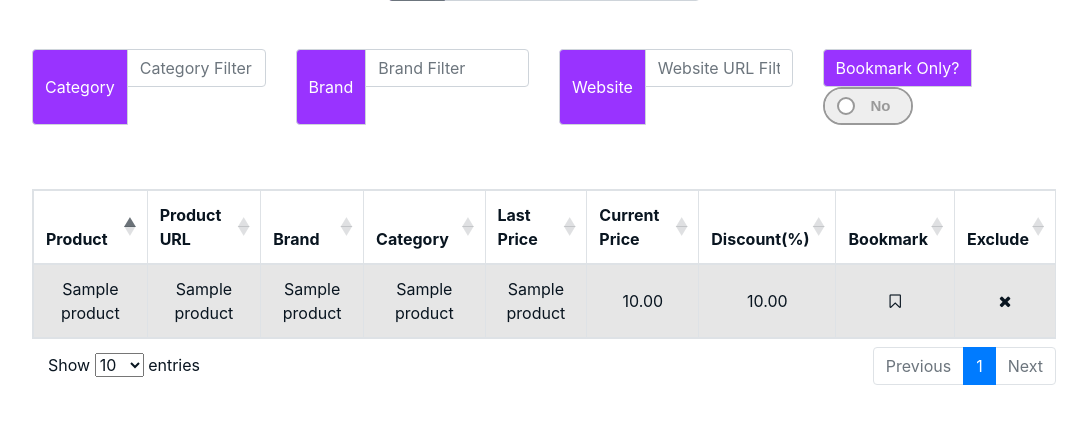
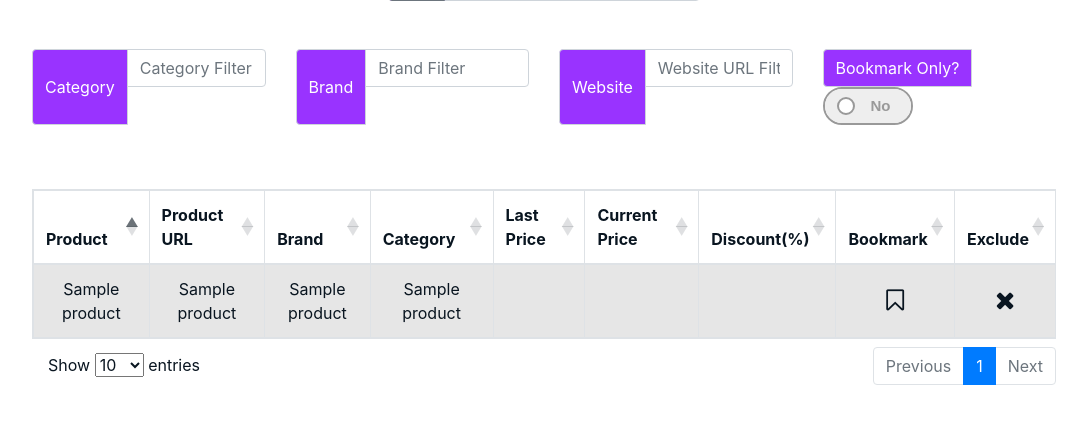
Before and after one commit to jis0324/Food_Data_Mining, a Flask app: template Flask interface/project/templates/index.html in a window 1280 px wide. Shown: the part 229-653 px from the top of the page, without its empty margins (96-1183 px from the left). Run offline with Flask 2, Linux system fonts and the light colour scheme; the template is opened without the code that fills it: most values are stand-ins (such as "Sample title", 1, 10 or a date in 2020); parts of the project's set-up code (start-up, migrations or seed data) failed here and were passed over; some libraries are stand-ins or nearby versions.

Commit message:
updated by jis0324

```diff
--- a/Flask interface/project/app.py
+++ b/Flask interface/project/app.py
@@ -4,7 +4,7 @@
 from configparser import ConfigParser
 import os
 import traceback
-import time
+import json
 
 app = Flask(__name__)
 cursor = None
@@ -27,8 +27,12 @@
   try:
     sql_update_query = """Update catalogues set bookmark = %s where uid = %s"""
     cursor.execute(sql_update_query, (True, request.json['uid']))
-
-    return 'True'
+    cursor.execute("SELECT * FROM catalogues WHERE uid = %s", (request.json['uid'],))
+    row = cursor.fetchone()
+    row = list(row)
+    row[21] = str(row[21])
+    row[20] = str(row[20])
+    return json.dumps(row)
   except:
     print(traceback.print_exc())
     return 'False'
@@ -38,7 +42,12 @@
   try:
     sql_update_query = """Update catalogues set bookmark = %s where uid = %s"""
     cursor.execute(sql_update_query, (False, request.json['uid']))
-
+    cursor.execute("SELECT * FROM catalogues WHERE uid = %s", (request.json['uid'],))
+    row = cursor.fetchone()
+    row = list(row)
+    row[21] = str(row[21])
+    row[20] = str(row[20])
+    return json.dumps(row)
     return 'True'
   except:
     print(traceback.print_exc())
--- a/Flask interface/project/static/css/main.css
+++ b/Flask interface/project/static/css/main.css
@@ -6,6 +6,14 @@
 body {
     position: relative;
     display: block;
+}
+
+#products_table i {
+    font-size: 25px;
+}
+
+#products_table i:hover {
+    color: red;
 }
 
 .main-container {
--- a/Flask interface/project/static/js/main.js
+++ b/Flask interface/project/static/js/main.js
@@ -75,7 +75,7 @@
     // click bookmark
     $("#products_table").on("click", ".tr-row td .bookmark-icon", function () {
         let bookmark_icon = $(this);
-        let product_uid = bookmark_icon.parent().parent().data('id');
+        let product_uid = bookmark_icon.parent().parent().attr('id');
 
         if (bookmark_icon.hasClass("fa-bookmark-o")) {
             $.ajax({
@@ -84,12 +84,54 @@
                 data: JSON.stringify({'uid' : product_uid}),
                 contentType: 'application/json;charset=UTF-8',
             }).done(function (response) {
-                bookmark_icon.removeClass("fa-bookmark-o");
-                bookmark_icon.addClass("fa-bookmark");
-                bookmark_icon.addClass("pink-color");
-                bookmark_icon.find('span').html('bookmarked');
-                table.draw();
+                if (response == 'False') {
+                    alert("Raised Some Error!, Please try again.")
+                } else {
+                    response = JSON.parse(response);
 
+                    let first_td = "<td>"+response[4]+"</td>";
+                    let second_td = "<td>"+response[3]+"</td>";
+                    let third_td = "<td>"+response[7]+"</td>";
+                    let fourth_td = "<td>"+response[6]+"</td>";
+
+                    let fifth_td = "";
+                    if (response[16]) {
+                        fifth_td = "<td>"+response[16]+"</td>"
+                    } else {
+                        fifth_td = "<td></td>"
+                    }
+
+                    let sixth_td = "";
+                    if (response[17]) {
+                        sixth_td = "<td>"+response[17]+"</td>"
+                    } else {
+                        sixth_td = "<td></td>"
+                    }
+
+                    let seventh_td = "";
+                    if (response[18]) {
+                        seventh_td = "<td>"+response[18]+"</td>"
+                    } else {
+                        seventh_td = "<td></td>"
+                    }
+
+                    let eighth_td = ''
+                    if (response[14]) {
+                        eighth_td = "<td><i class='bookmark-icon fa fa-bookmark pink-color cursor-pointer' aria-hidden='true'><span class='d-none'>bookmarked</span></i></td>";
+                    } else {
+                        eighth_td = "<td><i class='bookmark-icon fa fa-bookmark-o cursor-pointer' aria-hidden='true'><span class='d-none'></span></i></td>";
+                    }
+
+                    let ninth_td = ''
+                    if (response[15]) {
+                        ninth_td = "<td><i class='exclude-icon fa fa-times text-danger' aria-hidden='true'><span class=d-none>exclude</span></i></td>";
+                    } else {
+                        ninth_td = "<td><i class='exclude-icon fa fa-times' aria-hidden='true'><span class='d-none'></span></i></td>";
+                    }
+
+                    let tr_row = [first_td, second_td, third_td, fourth_td, fifth_td, sixth_td, seventh_td, eighth_td, ninth_td]
+                    table.row("#" + product_uid).data(tr_row).invalidate().draw()
+                }
             });
         } else {
             $.ajax({
@@ -98,11 +140,54 @@
                 data: JSON.stringify({'uid' : product_uid}),
                 contentType: 'application/json;charset=UTF-8',
             }).done(function (response) {
-                bookmark_icon.addClass("fa-bookmark-o");
-                bookmark_icon.removeClass("fa-bookmark");
-                bookmark_icon.removeClass("pink-color");
-                bookmark_icon.find('span').html('');
-                table.draw();
+                if (response == 'False') {
+                    alert("Raised Some Error!, Please try again.")
+                } else {
+                    response = JSON.parse(response);
+
+                    let first_td = "<td>"+response[4]+"</td>";
+                    let second_td = "<td>"+response[3]+"</td>";
+                    let third_td = "<td>"+response[7]+"</td>";
+                    let fourth_td = "<td>"+response[6]+"</td>";
+
+                    let fifth_td = "";
+                    if (response[16]) {
+                        fifth_td = "<td>"+response[16]+"</td>"
+                    } else {
+                        fifth_td = "<td></td>"
+                    }
+
+                    let sixth_td = "";
+                    if (response[17]) {
+                        sixth_td = "<td>"+response[17]+"</td>"
+                    } else {
+                        sixth_td = "<td></td>"
+                    }
+
+                    let seventh_td = "";
+                    if (response[18]) {
+                        seventh_td = "<td>"+response[18]+"</td>"
+                    } else {
+                        seventh_td = "<td></td>"
+                    }
+
+                    let eighth_td = ''
+                    if (response[14]) {
+                        eighth_td = "<td><i class='bookmark-icon fa fa-bookmark pink-color cursor-pointer' aria-hidden='true'><span class='d-none'></span></i></td>";
+                    } else {
+                        eighth_td = "<td><i class='bookmark-icon fa fa-bookmark-o cursor-pointer' aria-hidden='true'><span class='d-none'></span></i></td>";
+                    }
+
+                    let ninth_td = ''
+                    if (response[15]) {
+                        ninth_td = "<td><i class='exclude-icon fa fa-times text-danger' aria-hidden='true'><span class=d-none>exclude</span></i></td>";
+                    } else {
+                        ninth_td = "<td><i class='exclude-icon fa fa-times' aria-hidden='true'><span class='d-none'></span></i></td>";
+                    }
+
+                    let tr_row = [first_td, second_td, third_td, fourth_td, fifth_td, sixth_td, seventh_td, eighth_td, ninth_td]
+                    table.row("#" + product_uid).data(tr_row).invalidate().draw()
+                }
             });
         }
     });
@@ -110,7 +195,7 @@
     // click exclude
     $("#products_table").on("click", ".tr-row td .exclude-icon", function () {
         let exclude_icon = $(this);
-        let product_uid = exclude_icon.parent().parent().data('id');
+        let product_uid = exclude_icon.parent().parent().attr('id');
 
         if (exclude_icon.hasClass("text-danger")) {
             $.ajax({
@@ -154,8 +239,6 @@
             for (let i=0; i < data.length; i++) {
                 if (data[i].includes(filter_key)) {
                     if (interface_bookmark_flag) {
-                        console.log(data[7],'bookmarked')
-                        console.log(data[7].includes('bookmarked'))
                         if (data[7].includes('bookmarked')) {
                             return true
                         }
--- a/Flask interface/project/templates/index.html
+++ b/Flask interface/project/templates/index.html
@@ -8,12 +8,10 @@
     <title></title>
     <meta charset="utf-8">
     <meta name="viewport" content="width=device-width, initial-scale=1">
-<!--    <link rel="shortcut icon" type="image/x-icon" href="{{ url_for('static', filename='favicon.ico') }}">-->
-<!--    <link rel="stylesheet" href="https://cdnjs.cloudflare.com/ajax/libs/bulma/0.7.2/css/bulma.min.css" />-->
+    <link rel="shortcut icon" type="image/x-icon" href="{{ url_for('static', filename='favicon.ico') }}">
     <link rel="stylesheet" href="https://cdnjs.cloudflare.com/ajax/libs/twitter-bootstrap/4.3.1/css/bootstrap.min.css">
     <link rel="stylesheet" href="https://stackpath.bootstrapcdn.com/font-awesome/4.7.0/css/font-awesome.min.css">
     <link rel="stylesheet" href="https://cdn.datatables.net/1.10.19/css/dataTables.bootstrap4.min.css">
-<!--    <link rel="stylesheet" href="https://cdn.rawgit.com/t4t5/sweetalert/v0.2.0/lib/sweet-alert.css">-->
     <link rel="stylesheet" href="{{ url_for('static', filename='css/main.css') }}">
 </head>
 
@@ -118,14 +116,14 @@
                     </thead>
                     <tbody>
                         {% for product in data %}
-                            <tr class="tr-row" data-id="{{product[0]}}">
+                            <tr class="tr-row" id="{{product[0]}}">
                                 <td>{{product[4]}}</td>
                                 <td>{{product[3]}}</td>
                                 <td>{{product[7]}}</td>
                                 <td>{{product[6]}}</td>
-                                <td>{{product[16]}}</td>
-                                <td>{{'%0.2f'| format(product[17]|float)}}</td>
-                                <td>{{'%0.2f'| format(product[18]|float)}}</td>
+                                <td>{% if product[16] %}{{'%0.2f'| format(product[16]|float)}}{% endif %} </td>
+                                <td>{% if product[17] %}{{'%0.2f'| format(product[17]|float)}}{% endif %}</td>
+                                <td>{% if product[18] %}{{'%0.2f'| format(product[18]|float)}}{% endif %}</td>
                                 <td>
                                     <i class="bookmark-icon fa {% if product[14] %} fa-bookmark pink-color {% else %} fa-bookmark-o {% endif %} cursor-pointer" aria-hidden="true"><span class="d-none">{% if product[14] %} bookmarked {% endif %}</span></i>
                                 </td>
```
Also changed, not shown: Flask interface/project/static/favicon.ico, 1 other file.
